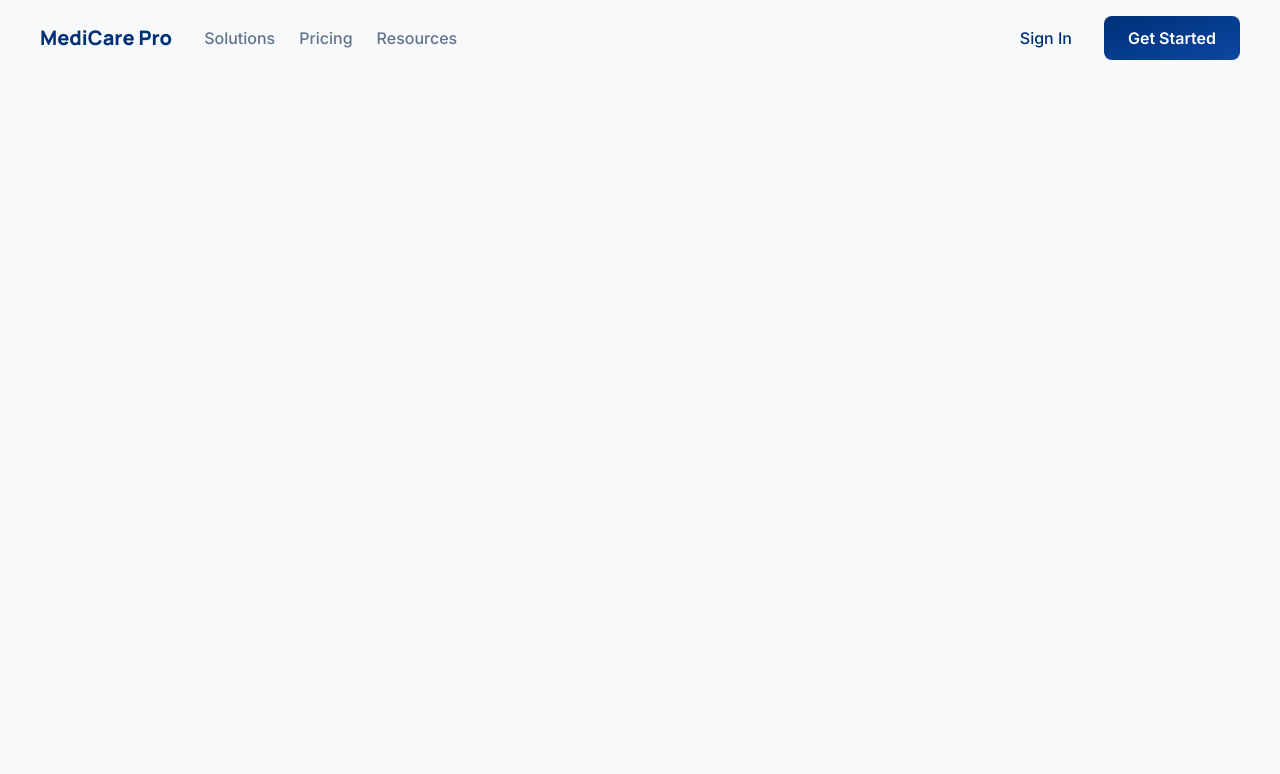
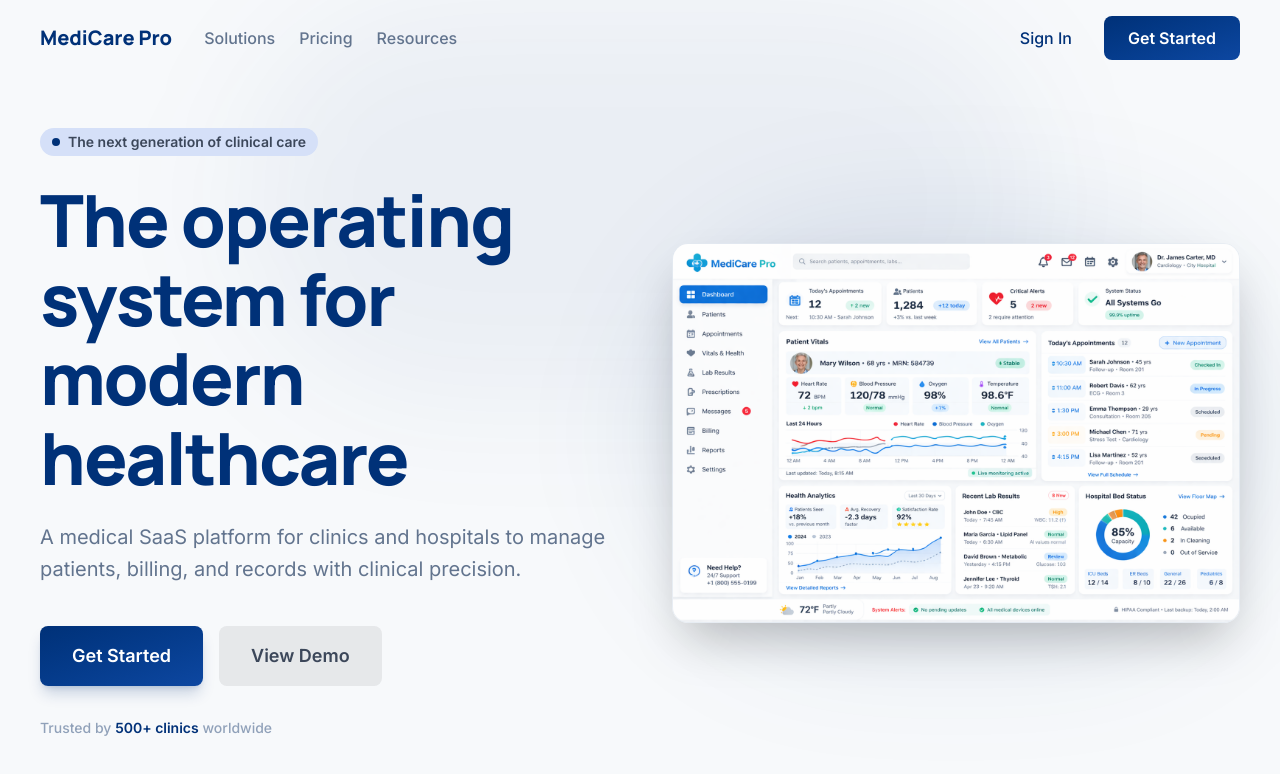
Before and after one commit to 0xsanga/medicare-pro, a React (Vite) app: page / in a window 1280 px wide. Shown: the top 774 px of the page. Built offline with nearby package versions, Linux system fonts and the light colour scheme.

Commit message:
feat: add Hero section with dashboard image and animations

```diff
--- a/src/App.jsx
+++ b/src/App.jsx
@@ -1,9 +1,11 @@
 import Navbar from "./components/Navbar";
+import Hero from "./components/Hero";
 
 function App() {
   return (
     <>
       <Navbar />
+      <Hero />
     </>
   );
 }
--- /dev/null
+++ b/src/components/Hero.jsx
@@ -0,0 +1,75 @@
+import { motion } from "framer-motion";
+import dashboard from "../assets/dashboard.png";
+
+export default function Hero() {
+  return (
+    <section className="relative px-10 py-24 md:py-32 overflow-hidden bg-[#f7f9fb]">
+      {/* Background Glow */}
+      <div className="absolute top-0 left-1/2 -translate-x-1/2 w-[800px] h-[400px] bg-[#003178]/5 blur-3xl rounded-full pointer-events-none" />
+
+      <div className="flex flex-col lg:flex-row items-center gap-16">
+        {/* Left — Text Content */}
+        <motion.div
+          className="flex-1 z-10"
+          initial={{ opacity: 0, y: 30 }}
+          animate={{ opacity: 1, y: 0 }}
+          transition={{ duration: 0.6, ease: "easeOut" }}
+        >
+          {/* Badge */}
+          <span className="inline-flex items-center gap-2 px-3 py-1 rounded-full bg-[#d5e0f8] text-[#3c475a] text-sm font-semibold mb-6">
+            <span className="w-2 h-2 rounded-full bg-[#003178] inline-block" />
+            The next generation of clinical care
+          </span>
+
+          {/* Headline */}
+          <h1 className="font-headline text-5xl md:text-6xl lg:text-7xl font-extrabold text-[#003178] leading-[1.1] tracking-tight mb-6">
+            The operating system for modern healthcare
+          </h1>
+
+          {/* Subheading */}
+          <p className="text-xl text-slate-500 max-w-xl mb-10 leading-relaxed">
+            A medical SaaS platform for clinics and hospitals to manage
+            patients, billing, and records with clinical precision.
+          </p>
+
+          {/* CTAs */}
+          <div className="flex flex-wrap gap-4">
+            <button className="bg-gradient-to-br from-[#003178] to-[#0d47a1] text-white px-8 py-4 rounded-lg font-bold text-lg hover:opacity-95 active:scale-95 transition-all shadow-lg shadow-[#003178]/20">
+              Get Started
+            </button>
+            <button className="bg-[#e6e8ea] text-[#3c475a] px-8 py-4 rounded-lg font-bold text-lg hover:bg-[#d8dadc] transition-all">
+              View Demo
+            </button>
+          </div>
+
+          {/* Social Proof */}
+          <p className="mt-8 text-sm text-slate-400 font-medium">
+            Trusted by{" "}
+            <span className="text-[#003178] font-bold">500+ clinics</span>{" "}
+            worldwide
+          </p>
+        </motion.div>
+
+        {/* Right — Dashboard Image */}
+        <motion.div
+          className="flex-1 w-full relative"
+          initial={{ opacity: 0, x: 40 }}
+          animate={{ opacity: 1, x: 0 }}
+          transition={{ duration: 0.7, ease: "easeOut", delay: 0.2 }}
+        >
+          {/* Glow behind image */}
+          <div className="absolute -inset-4 bg-[#003178]/10 blur-3xl rounded-full pointer-events-none" />
+
+          {/* Image Card */}
+          <div className="relative rounded-2xl shadow-2xl border border-slate-200/60 overflow-hidden">
+            <img
+              src={dashboard}
+              alt="MediCare Pro Dashboard"
+              className="w-full h-auto object-cover"
+            />
+          </div>
+        </motion.div>
+      </div>
+    </section>
+  );
+}
```
Also changed, not shown: src/assets/dashboard.png (added).
